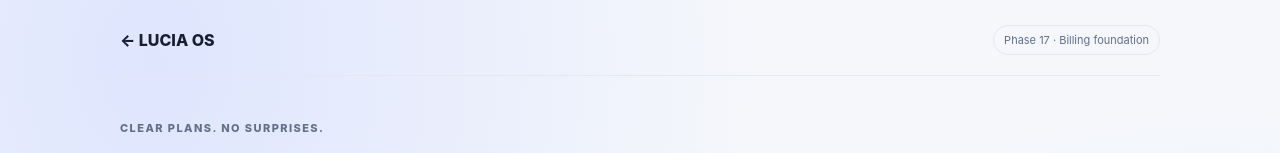
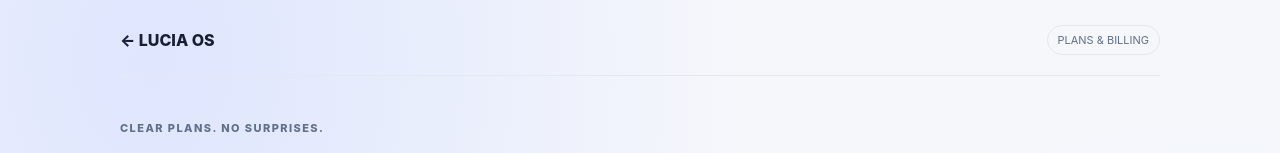
Before and after one commit to trendorafindsinc-jpg/lucia-os, a Next.js app: page /billing in a window 1280 px wide. Shown: the top 153 px of the page. Built offline with nearby package versions, Linux system fonts and the light colour scheme; no server answers.

Commit message:
Remove internal phase label from billing

```diff
--- a/src/components/billing/billing-workspace.tsx
+++ b/src/components/billing/billing-workspace.tsx
@@ -24,7 +24,7 @@ export function BillingWorkspace({ invoices, signedIn }: { invoices: Invoice[];
   setShowCodeResult(true);
  }
  return <main className="billing-shell">
-  <header className="billing-topbar"><Link href="/" className="billing-brand">← LUCIA OS</Link><span className="billing-pill">Phase 17 · Billing foundation</span></header>
+  <header className="billing-topbar"><Link href="/" className="billing-brand">← LUCIA OS</Link><span className="billing-pill">PLANS &amp; BILLING</span></header>
   <section className="billing-hero"><p className="billing-eyebrow">CLEAR PLANS. NO SURPRISES.</p><h1>Grow on your terms.</h1><p>Choose a billing cadence, understand the trial window, and prepare discounts before payments are enabled.</p></section>
   <section className="billing-notice" role="status"><strong>Payments are not connected</strong><p>Pricing and trial controls remain a planning prototype. No subscription is created and no payment is collected. Invoice records below are read from your organisation workspace.</p></section>
   <section className="billing-invoice-history"><div className="billing-plan-heading"><div><p className="billing-eyebrow">BILLING HISTORY</p><h2>Your invoices</h2><p>Records already saved to LUCIA OS, across your active organisations.</p></div><span className="billing-pill">{invoices.length} records</span></div>
```
